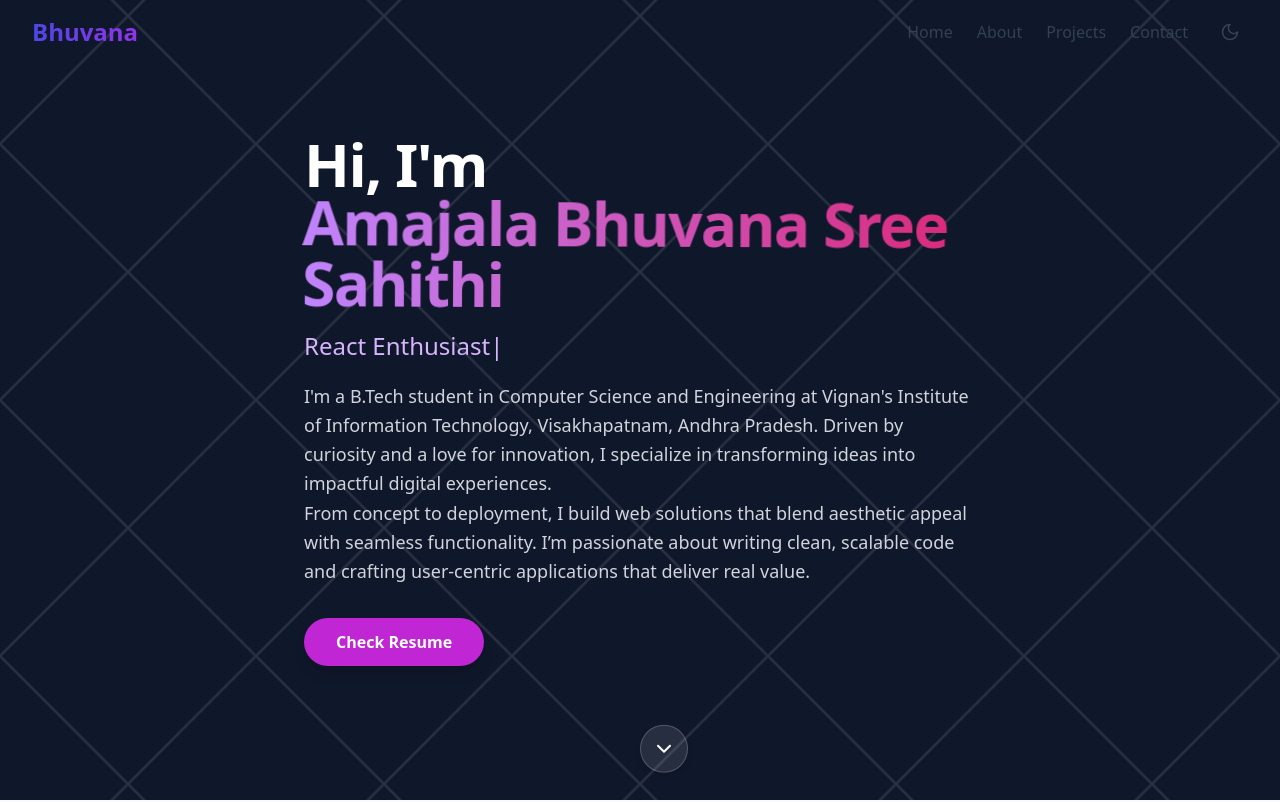
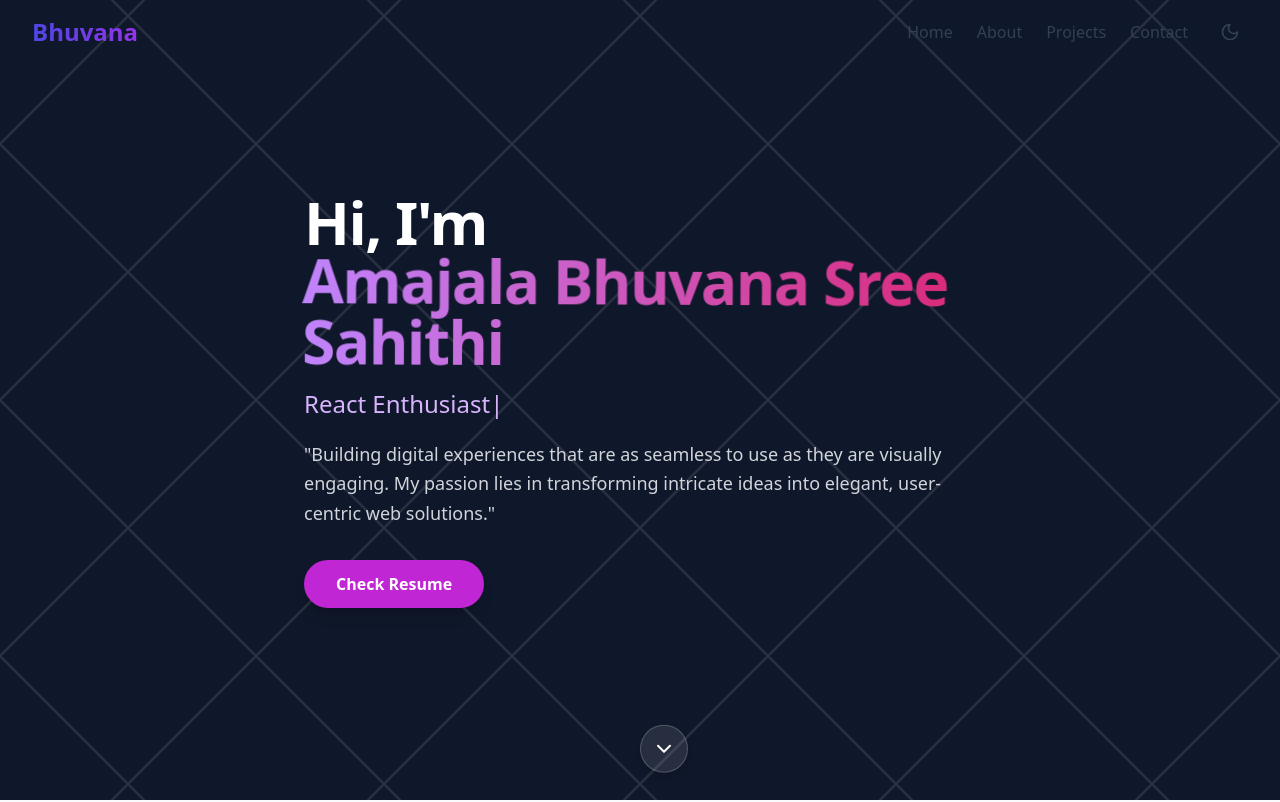
Before and after one commit to bhuvana816/Portfolio., a React (Vite) app: page / in a window 1280 px wide. Shown: the top 802 px of the page. Built offline with nearby package versions, Linux system fonts and the light colour scheme.

Commit message:
Update Hero.tsx

```diff
--- a/src/components/Hero.tsx
+++ b/src/components/Hero.tsx
@@ -94,9 +94,7 @@ const Hero: React.FC = () => {
             className="text-gray-300 mb-8 leading-relaxed text-lg"
             variants={itemVariants}
           >
-            I'm a B.Tech student in Computer Science and Engineering at Vignan's Institute of Information Technology, Visakhapatnam, Andhra Pradesh. Driven by curiosity and a love for innovation, I specialize in transforming ideas into impactful digital experiences.
-            <br className="hidden sm:block" /> From concept to deployment, I build web solutions that blend aesthetic appeal with seamless functionality. I’m passionate about writing clean, scalable code and crafting user-centric applications that deliver real value.
-          </motion.p>
+            "Building digital experiences that are as seamless to use as they are visually engaging. My passion lies in transforming intricate ideas into elegant, user-centric web solutions." </motion.p>
 
           <motion.a
             href="#resume"
```
